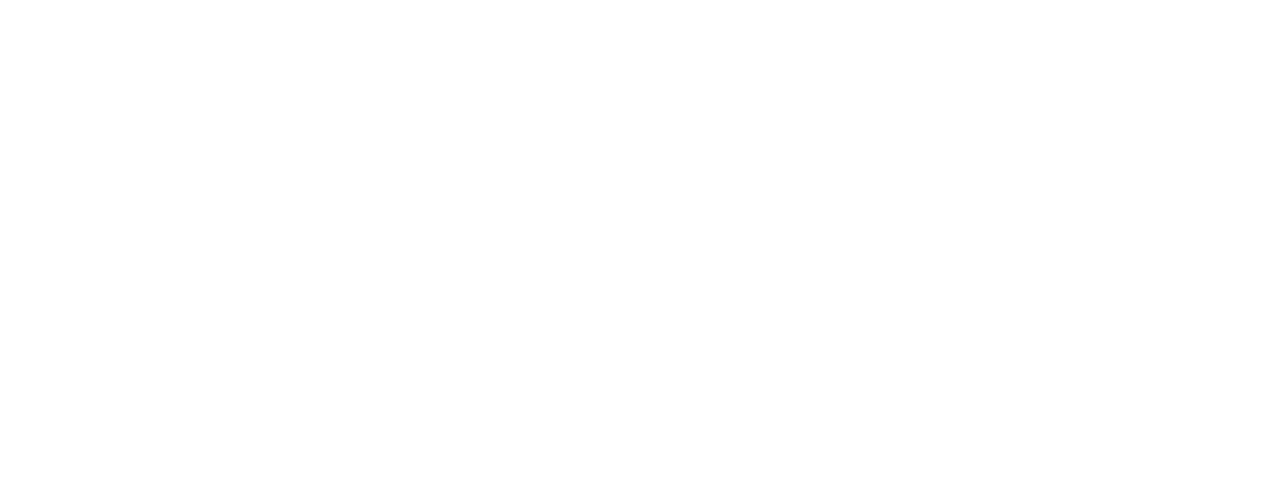
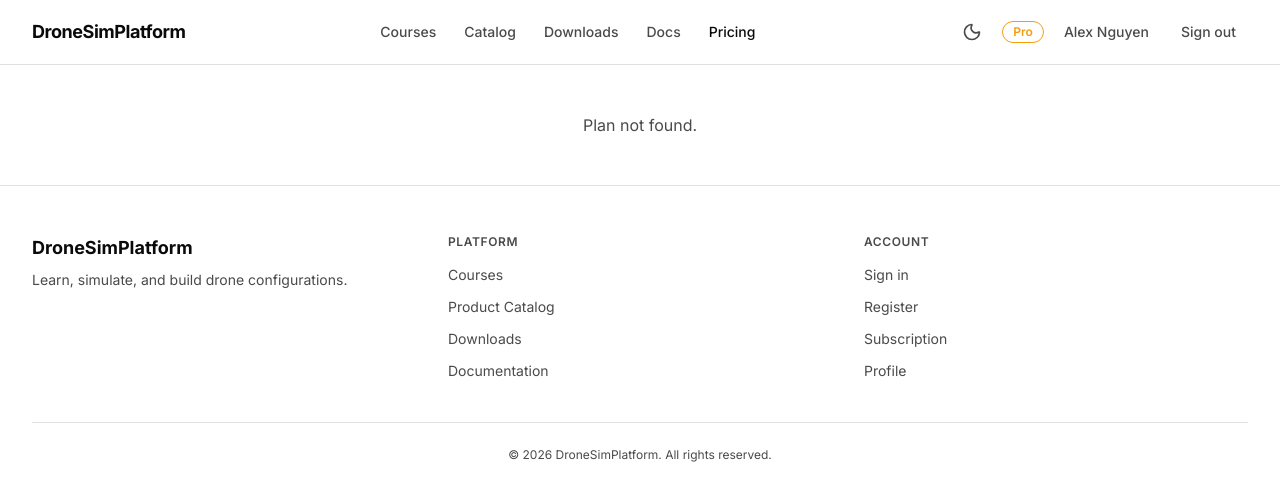
Before and after one commit to IiamV/DroneWebsite-frontend, a Next.js app: page /subscription/checkout/1 in a window 1280 px wide. Before the commit this address had no page. Shown: the top 500 px of the page. Built offline with nearby package versions, Linux system fonts and the light colour scheme.

Commit message:
fix: Remove unused imports and fix the homepage drone

```diff
--- a/next.config.mjs
+++ b/next.config.mjs
@@ -1,6 +1,16 @@
 /** @type {import('next').NextConfig} */
+const isGithubPages = process.env.GITHUB_PAGES === 'true'
+const repoName = 'DroneWebsite-frontend'
+
 const nextConfig = {
+  output: isGithubPages ? 'export' : undefined,
+  basePath: isGithubPages ? `/${repoName}` : '',
+  assetPrefix: isGithubPages ? `/${repoName}/` : '',
+  env: {
+    NEXT_PUBLIC_BASE_PATH: isGithubPages ? `/${repoName}` : '',
+  },
   images: {
+    unoptimized: true,
     remotePatterns: [
       { protocol: 'https', hostname: '**.supabase.co' },
       { protocol: 'https', hostname: '**.supabase.in' },
@@ -9,6 +19,7 @@
   },
   pageExtensions: ['ts', 'tsx', 'js', 'jsx', 'md', 'mdx'],
   async redirects() {
+    if (isGithubPages) return []
     return [
       {
         source: '/docs',
--- a/src/app/catalog/[slug]/page.tsx
+++ b/src/app/catalog/[slug]/page.tsx
@@ -1,4 +1,3 @@
-import { notFound } from 'next/navigation'
 import Link from 'next/link'
 import { mockProducts } from '@/mocks/products'
 import { ProductDetail } from '@/components/features/catalog/ProductDetail'
@@ -12,7 +11,11 @@
   const product = mockProducts.find((p) => p.slug === params.slug)
 
   if (!product) {
-    notFound()
+    return (
+      <main className="max-w-5xl mx-auto px-4 py-12 text-center">
+        <p className="text-[var(--text-secondary)]">Product not found.</p>
+      </main>
+    )
   }
 
   const compatibleProducts = mockProducts.filter((p) =>
--- a/src/app/courses/[slug]/page.tsx
+++ b/src/app/courses/[slug]/page.tsx
@@ -1,4 +1,3 @@
-import { notFound } from 'next/navigation'
 import { mockCourses } from '@/mocks/courses'
 import { mockSubscription } from '@/mocks/user'
 import { mockTiers } from '@/mocks/tiers'
@@ -12,7 +11,11 @@
   const course = mockCourses.find((c) => c.slug === params.slug)
 
   if (!course) {
-    notFound()
+    return (
+      <main className="max-w-6xl mx-auto px-4 py-12 text-center">
+        <p className="text-[var(--text-secondary)]">Course not found.</p>
+      </main>
+    )
   }
 
   return (
--- a/src/app/docs/[...slug]/page.tsx
+++ b/src/app/docs/[...slug]/page.tsx
@@ -1,21 +1,23 @@
-import { notFound } from 'next/navigation'
 import { mockDocs } from '@/mocks/docs'
 import { DocSidebar } from '@/components/features/docs/DocSidebar'
 import { DocContent } from '@/components/features/docs/DocContent'
 import { DocBreadcrumb } from '@/components/features/docs/DocBreadcrumb'
 
 interface DocsPageProps {
-  params: Promise<{ slug: string[] }>
+  params: { slug: string[] }
 }
 
-export default async function DocsPage({ params }: DocsPageProps) {
-  const { slug } = await params
+export default function DocsPage({ params }: DocsPageProps) {
+  const { slug } = params
   const slugPath = slug.join('/')
   const doc = mockDocs.find((d) => d.slug.join('/') === slugPath)
 
-  // Call notFound() before any rendering to avoid hooks count mismatch
   if (!doc) {
-    notFound()
+    return (
+      <div className="max-w-5xl mx-auto px-4 py-12 text-center">
+        <p className="text-[var(--text-secondary)]">Page not found.</p>
+      </div>
+    )
   }
 
   return (
--- a/src/app/subscription/checkout/[tierId]/page.tsx
+++ b/src/app/subscription/checkout/[tierId]/page.tsx
@@ -1,4 +1,3 @@
-import { notFound } from 'next/navigation'
 import { mockTiers } from '@/mocks/tiers'
 import { VNPayCheckoutForm } from '@/components/features/subscription/VNPayCheckoutForm'
 import { Badge } from '@/components/ui/badge'
@@ -10,7 +9,13 @@
 export default function CheckoutPage({ params }: CheckoutPageProps) {
   const tier = mockTiers.find((t) => t.id === params.tierId)
 
-  if (!tier || tier.price === 0) notFound()
+  if (!tier || tier.price === 0) {
+    return (
+      <main className="max-w-md mx-auto px-4 py-12 text-center">
+        <p className="text-[var(--text-secondary)]">Plan not found.</p>
+      </main>
+    )
+  }
 
   return (
     <main className="max-w-md mx-auto px-4 py-12">
--- a/src/components/features/home/DroneCanvas.tsx
+++ b/src/components/features/home/DroneCanvas.tsx
@@ -51,7 +51,8 @@
 
 function DroneModel({ scrollY }: DroneModelProps) {
   const groupRef = useRef<THREE.Group>(null)
-  const { scene } = useGLTF('/models/drone.glb')
+  const basePath = process.env.NEXT_PUBLIC_BASE_PATH ?? ''
+  const { scene } = useGLTF(`${basePath}/models/drone.glb`)
   const { clock } = useThree()
 
   useFrame(() => {
```
